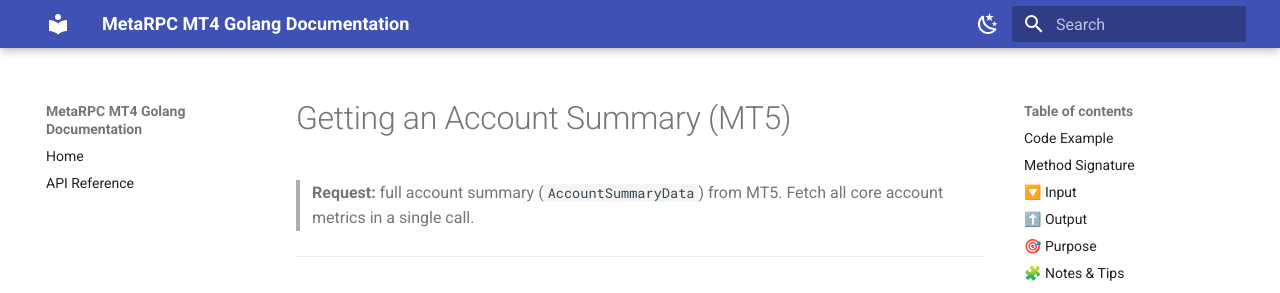
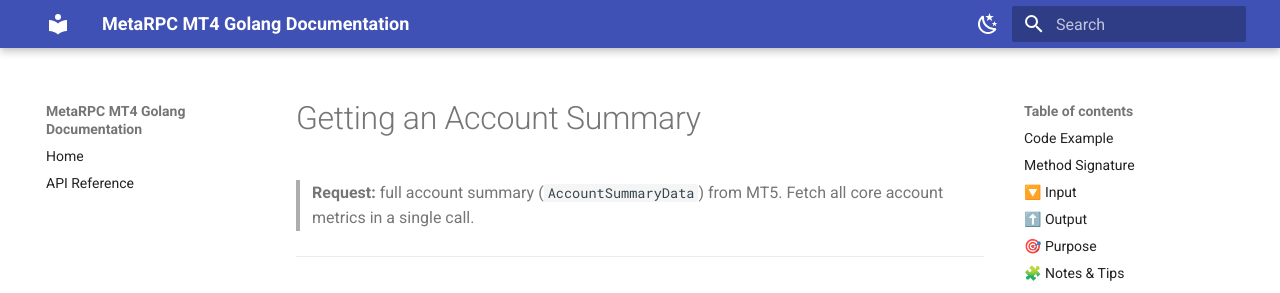
Before and after one commit to MetaRPC/GoMT5, an MkDocs documentation site: the page built from docs/QuickAccount_MarketInfo/Account_Summary.md, in a window 1280 px wide and 900 px high. Shown: the top 293 px of the window. Built offline with MkDocs 1.6.1 and Material for MkDocs 9.7.7, drawn with Linux system fonts in a browser that asks for light colours.

Commit message:
Update Account_Summary.md

```diff
--- a/docs/QuickAccount_MarketInfo/Account_Summary.md
+++ b/docs/QuickAccount_MarketInfo/Account_Summary.md
@@ -1,4 +1,4 @@
-# Getting an Account Summary (MT5)
+# Getting an Account Summary
 
 > **Request:** full account summary (`AccountSummaryData`) from MT5.
 > Fetch all core account metrics in a single call.
```
